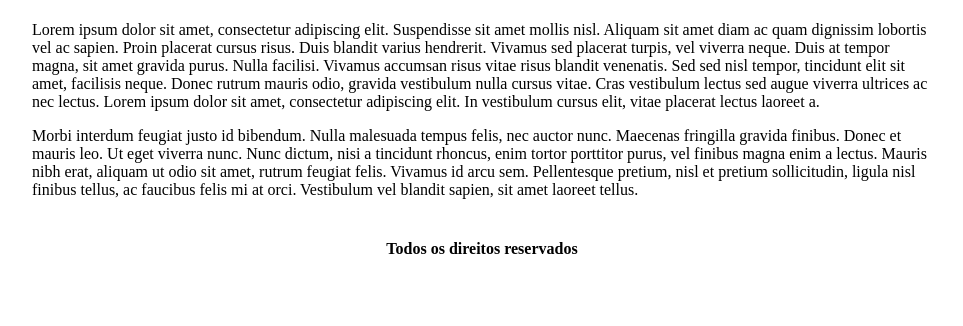
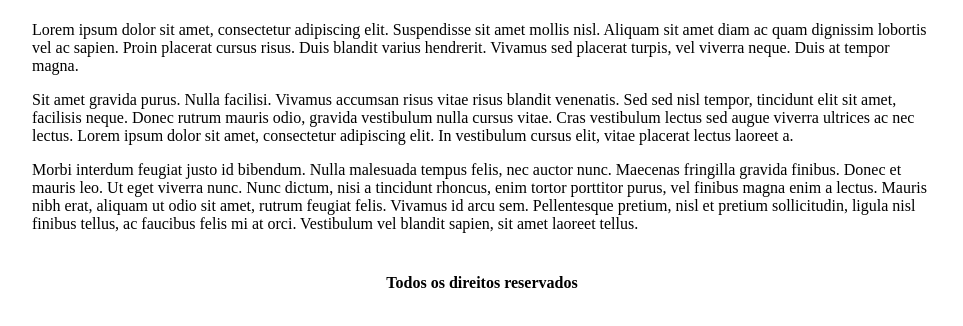
Before and after one commit to adrianoalmeida01/gitparainiciantes, a plain HTML site: page quem-somos.html in a window 1280 px wide. Shown: the part 184-510 px from the top of the page, without its empty margins (158-1121 px from the left). Drawn offline with Linux system fonts and the light colour scheme.

Commit message:
primeira alteração

```diff
--- a/quem-somos.html
+++ b/quem-somos.html
@@ -26,7 +26,9 @@
 			<tr>
 				<td colspan="2">
 					<p>
-					Lorem ipsum dolor sit amet, consectetur adipiscing elit. Suspendisse sit amet mollis nisl. Aliquam sit amet diam ac quam dignissim lobortis vel ac sapien. Proin placerat cursus risus. Duis blandit varius hendrerit. Vivamus sed placerat turpis, vel viverra neque. Duis at tempor magna, sit amet gravida purus. Nulla facilisi. Vivamus accumsan risus vitae risus blandit venenatis. Sed sed nisl tempor, tincidunt elit sit amet, facilisis neque. Donec rutrum mauris odio, gravida vestibulum nulla cursus vitae. Cras vestibulum lectus sed augue viverra ultrices ac nec lectus. Lorem ipsum dolor sit amet, consectetur adipiscing elit. In vestibulum cursus elit, vitae placerat lectus laoreet a.</p>
+					Lorem ipsum dolor sit amet, consectetur adipiscing elit. Suspendisse sit amet mollis nisl. Aliquam sit amet diam ac quam dignissim lobortis vel ac sapien. Proin placerat cursus risus. Duis blandit varius hendrerit. Vivamus sed placerat turpis, vel viverra neque. Duis at tempor magna. </p>
+
+					<p>Sit amet gravida purus. Nulla facilisi. Vivamus accumsan risus vitae risus blandit venenatis. Sed sed nisl tempor, tincidunt elit sit amet, facilisis neque. Donec rutrum mauris odio, gravida vestibulum nulla cursus vitae. Cras vestibulum lectus sed augue viverra ultrices ac nec lectus. Lorem ipsum dolor sit amet, consectetur adipiscing elit. In vestibulum cursus elit, vitae placerat lectus laoreet a.</p>
 
 					<p>
 					Morbi interdum feugiat justo id bibendum. Nulla malesuada tempus felis, nec auctor nunc. Maecenas fringilla gravida finibus. Donec et mauris leo. Ut eget viverra nunc. Nunc dictum, nisi a tincidunt rhoncus, enim tortor porttitor purus, vel finibus magna enim a lectus. Mauris nibh erat, aliquam ut odio sit amet, rutrum feugiat felis. Vivamus id arcu sem. Pellentesque pretium, nisl et pretium sollicitudin, ligula nisl finibus tellus, ac faucibus felis mi at orci. Vestibulum vel blandit sapien, sit amet laoreet tellus.</p>
```
Also changed, not shown: contato.html (+1 -1 lines), index.html (+1 -1 lines).
